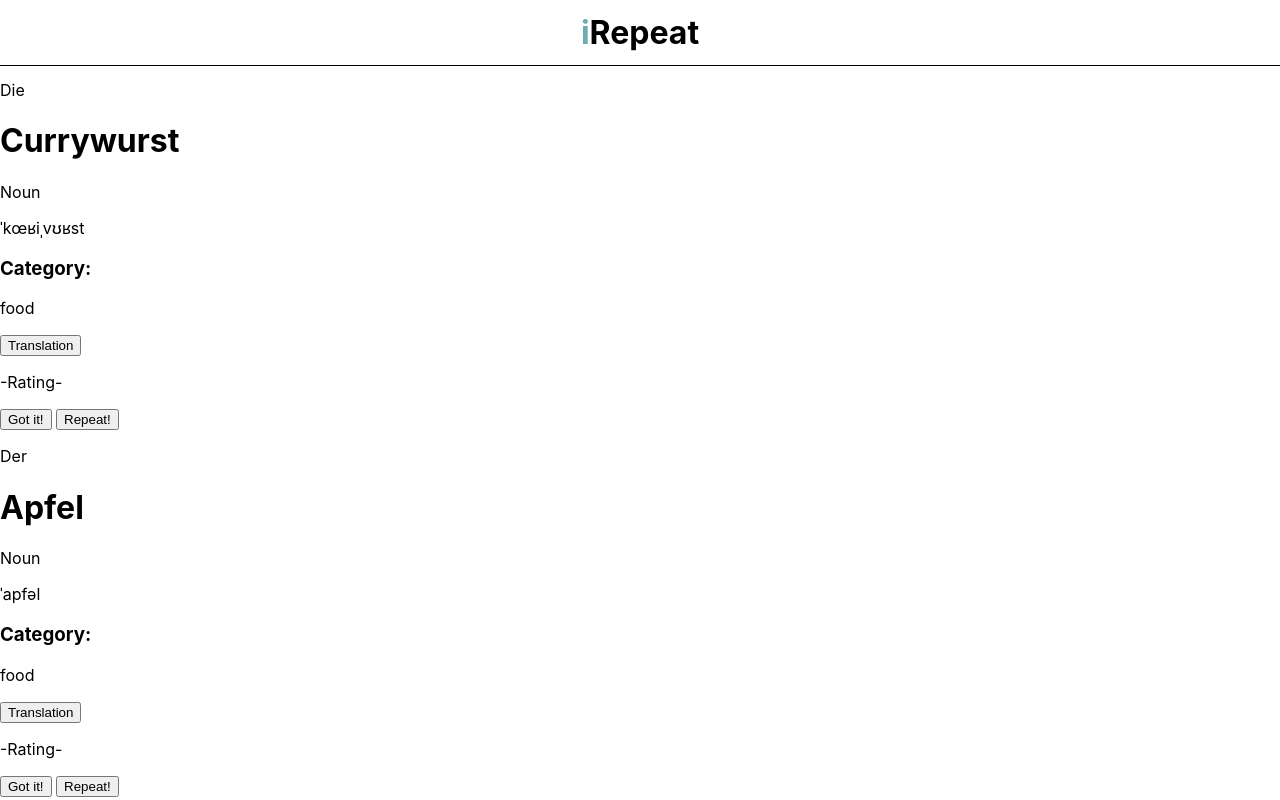
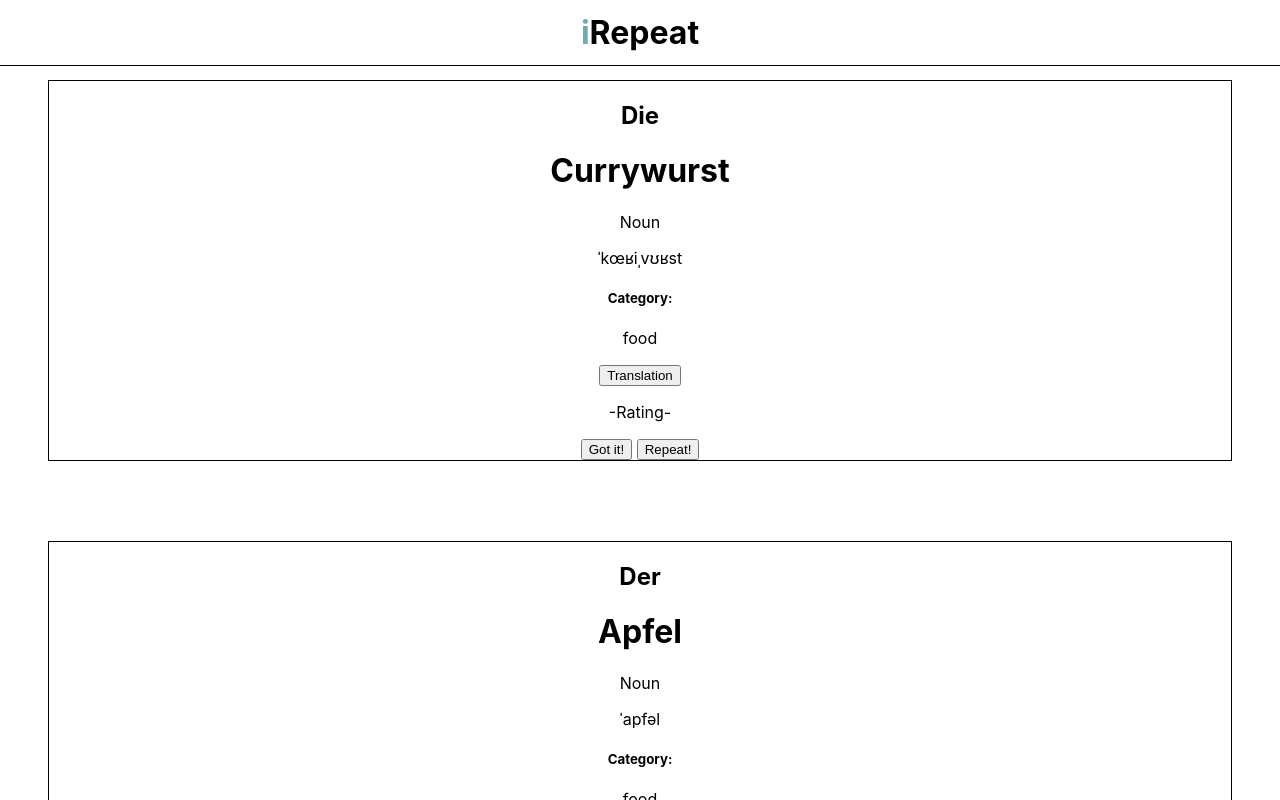
Before and after one commit to JannisHeyer/irepeat-app, a Next.js app: page / in a window 1280 px wide. Shown: the top 800 px of the page. Built offline with nearby package versions, Linux system fonts and the light colour scheme.

Commit message:
Add card component, create a collection of words as a starting point, add suggestions from last review, fix main title specific styles, add some basic styling to the cue cards

```diff
--- a/pages/browseByCategory.jsx
+++ b/components/BrowseByCategory.jsx
@@ -1,4 +1,4 @@
-const browsByCategory = () => {
+const BrowsByCategory = () => {
   return (
     <>
       <section>
--- a/components/Card.jsx
+++ b/components/Card.jsx
@@ -3,11 +3,13 @@
 export const Card = ({ article, word, wordType, ipa, category }) => {
   return (
     <>
+      <StyledCardContainer>
         <div>
-        <p>{article}</p>
+          <h2>{article}</h2>
           <h1>{word}</h1>
-        <p>{wordType}</p> <p>{ipa}</p>
-        <h3>Category:</h3>
+          <p>{wordType}</p>
+          <p>{ipa}</p>
+          <h5>Category:</h5>
           <p>{category}</p>
           <button>Translation</button>
           <div>
@@ -15,8 +17,21 @@
           </div>
           <button>Got it!</button> <button>Repeat!</button>
         </div>
+      </StyledCardContainer>
     </>
   );
 };
 
 export default Card;
+
+const StyledCardContainer = styled.div`
+  display: flex;
+  flex-direction: column;
+  justify-content: center;
+  margin: 5rem 3rem 0rem 3rem;
+  text-align: center;
+  border: 1px solid black;
+  & li {
+    float: left;
+  }
+`;
--- a/components/Header.jsx
+++ b/components/Header.jsx
@@ -1,7 +1,7 @@
 import styled from "styled-components";
 
-export const Header = ({ pageTitle }) => {
-  return <StyledHeader>{pageTitle}</StyledHeader>;
+export const Header = ({ pageTitle, isMainTitle }) => {
+  return <StyledHeader isMainTitle={isMainTitle}>{pageTitle}</StyledHeader>;
 };
 
 ///STYLES///
@@ -16,8 +16,8 @@
   position: fixed;
   z-index: 1;
   background-color: white;
-  /* & ::first-letter {
-    color: var(--main-color);
+  &::first-letter {
+    color: ${(props) => (props.isMainTitle ? "var(--main-color)" : undefined)};
     z-index: 1;
-  } */
+  }
 `;
--- a/components/Navbar.jsx
+++ b/components/Navbar.jsx
@@ -1,11 +1,8 @@
 import styled from "styled-components";
 import Link from "next/link";
-import Image from "next/image";
 
 export const Navbar = () => {
   return (
-    <>
-      <nav>
     <StyledNavContainer>
       <ul>
         <li>
@@ -25,8 +22,6 @@
         </li>
       </ul>
     </StyledNavContainer>
-      </nav>
-    </>
   );
 };
 
--- a/pages/index.jsx
+++ b/pages/index.jsx
@@ -7,9 +7,8 @@
 export default function Home() {
   return (
     <>
-      <StyledMainHeader>
-        <Header pageTitle="iRepeat" />
-      </StyledMainHeader>
+      <Header pageTitle="iRepeat" isMainTitle />
+
       <main>
         {vocabularies.map(
           ({ id, article, word, wordType, ipa, category, rating }) => (
@@ -31,10 +30,3 @@
 }
 
 /// Styles ///
-
-const StyledMainHeader = styled.div`
-  & ::first-letter {
-    color: var(--main-color);
-    z-index: 1;
-  }
-`;
```
Also changed, not shown: pages/inactiveCards.jsx (deleted, +0 -9 lines), components/Categories.jsx (renamed from pages/categories.jsx), components/CreateCard.jsx (renamed from pages/createCard.jsx). Lines whose indentation alone changed are shown as unchanged.
